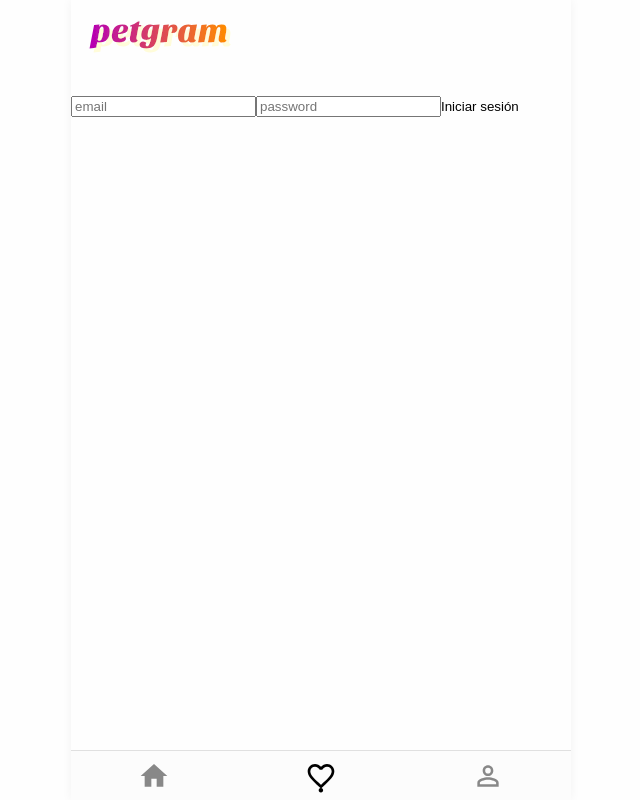
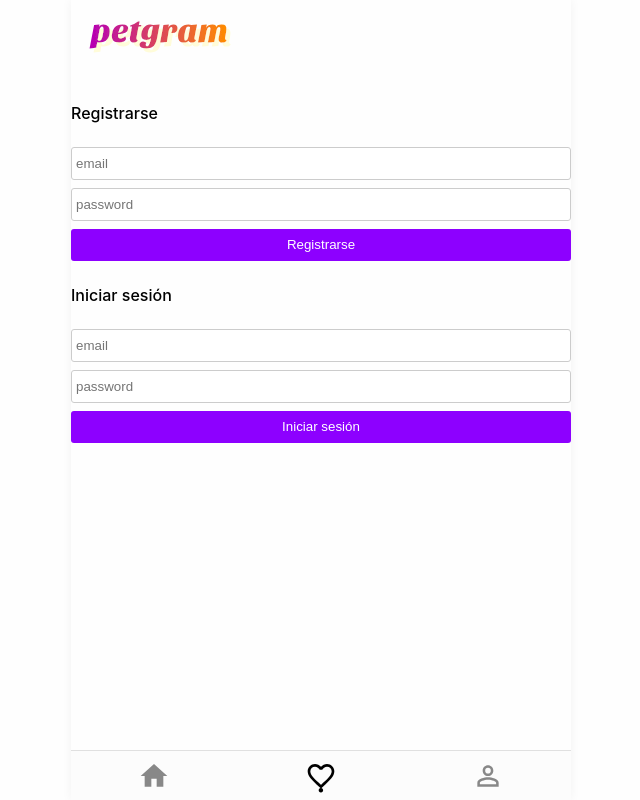
Before and after one commit to modoZen/proyecto-petgram, a React app: page /favs in a window 1280 px wide. Shown: the whole page, without its empty margins (319-959 px from the left). Built offline with nearby package versions, Linux system fonts and the light colour scheme.

Commit message:
Estilando el formulario UserForm

```diff
--- a/src/components/UseForm/index.js
+++ b/src/components/UseForm/index.js
@@ -1,16 +1,20 @@
 import React from 'react'
 import { useInputValue } from '../../hooks/useInputValue'
+import { Button, Form, Input, Title } from './styles'
 
-
-const UserForm = ({ onSubmit })=>{
+const UserForm = ({ onSubmit, title })=>{
   const email     = useInputValue('')
   const password  = useInputValue('')
   return (
-    <form onSubmit={onSubmit}>
-      <input placeholder='email' {...email} />
-      <input placeholder='password' type='password' {...password} />
-      <button>Iniciar sesión</button>
-    </form>
+    <>
+      <Title>{title}</Title>
+      <Form onSubmit={onSubmit}>
+        <Input placeholder='email' {...email} />
+        <Input placeholder='password' type='password' {...password} />
+        <Button>{title}</Button>
+      </Form>
+    </>
+
   )
 }
 
--- /dev/null
+++ b/src/components/UseForm/styles.js
@@ -0,0 +1,30 @@
+import styled from "styled-components";
+
+export const Form = styled.form`
+  padding: 16px 0;
+`
+
+export const Input = styled.input`
+  border: 1px solid #ccc;
+  border-radius: 3px;
+  margin-bottom: 8px;
+  padding: 8px 4px;
+  display: block;
+  width: 100%;
+`
+
+export const Button = styled.button`
+  background: #8d00ff;
+  border-radius: 3px;
+  color: #fff;
+  height: 32px;
+  display: block;
+  width: 100%;
+  text-align: center;
+`
+
+export const Title = styled.h2`
+  font-size: 16px;
+  font-weight: 500;
+  padding: 8px 0;
+`
--- a/src/pages/NotRegisteredUser.js
+++ b/src/pages/NotRegisteredUser.js
@@ -10,7 +10,8 @@
   }
   return (
     <>
-      <UserForm onSubmit={activateAuth} />
+      <UserForm onSubmit={activateAuth} title="Registrarse" />
+      <UserForm onSubmit={activateAuth} title="Iniciar sesión" />
     </>
   )
 }
```
